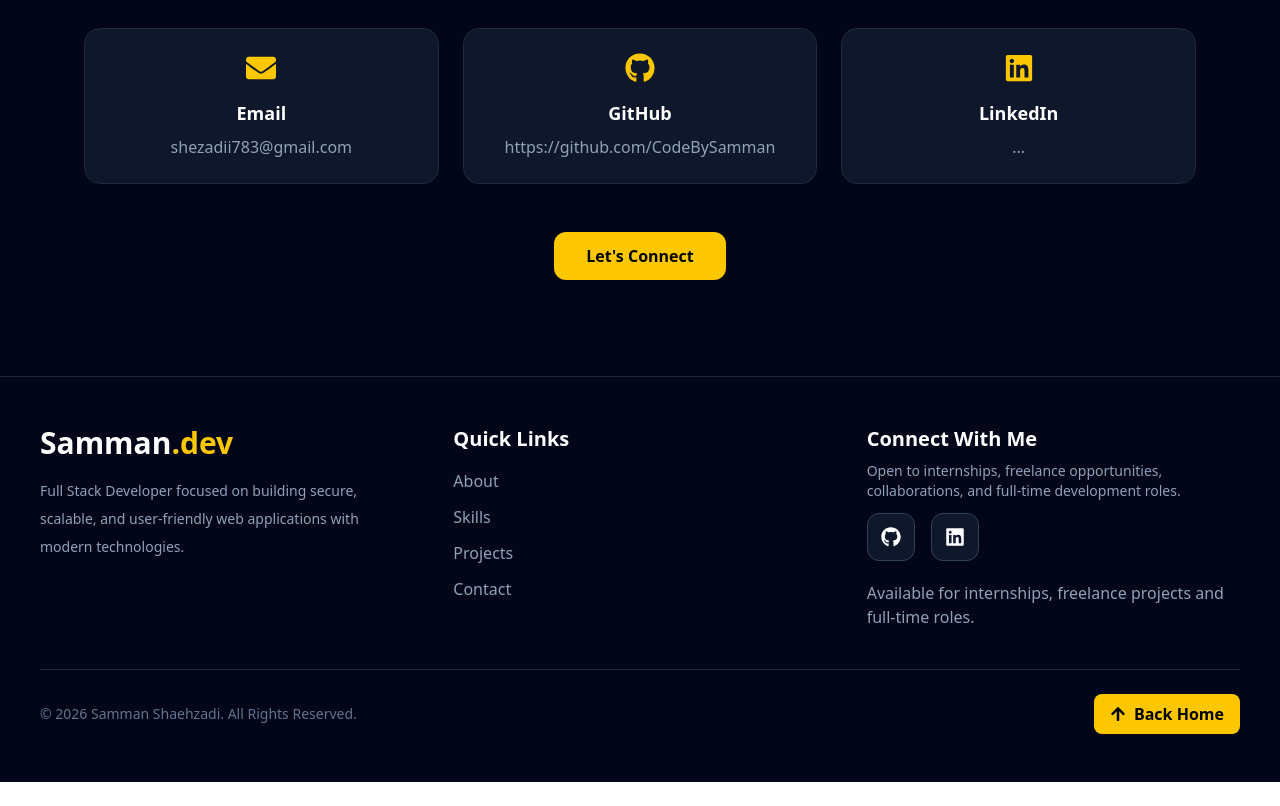
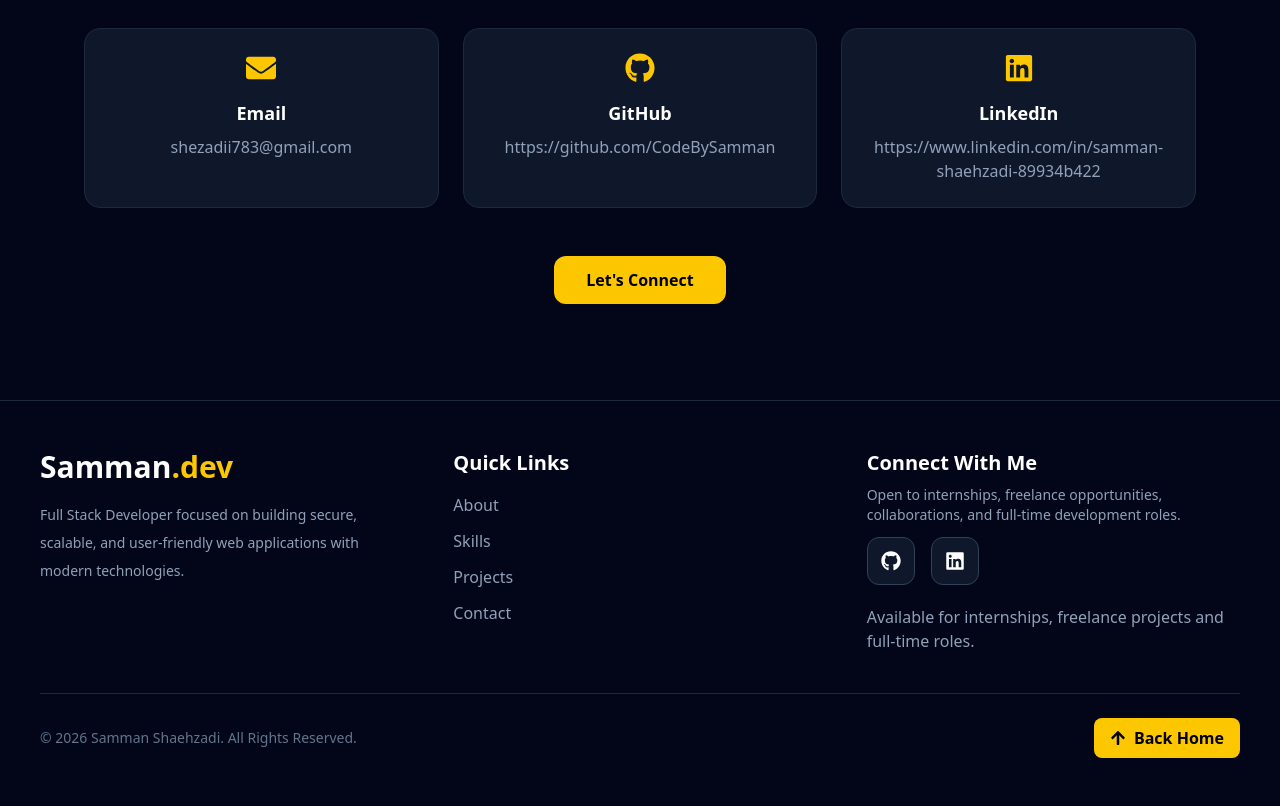
Before and after one commit to CodeBySamman/samman-dev-portfolio, a Next.js app: page / in a window 1280 px wide. Shown: the part 5120-5926 px from the top of the page. Before the commit the page ends 5902 px from the top, so only its background shows below. Built offline with nearby package versions, Linux system fonts and the light colour scheme.

Commit message:
Update project files

```diff
--- a/Components/Contact.jsx
+++ b/Components/Contact.jsx
@@ -58,7 +58,7 @@ export default function Contact() {
             </h3>
 
             <p className="text-slate-400 mt-2">
-             ...
+            https://www.linkedin.com/in/samman-shaehzadi-89934b422
             </p>
           </div>
 
--- a/Components/Footer.jsx
+++ b/Components/Footer.jsx
@@ -88,7 +88,7 @@ export default function Footer() {
               </a>
 
               <a
-                href="#"
+                href="https://www.linkedin.com/in/samman-shaehzadi-89934b422"
                 target="_blank"
                 rel="noreferrer"
                 className="w-12 h-12 flex items-center justify-center rounded-xl bg-slate-900 border border-slate-700 hover:border-yellow-400 hover:text-yellow-400 transition"
```
